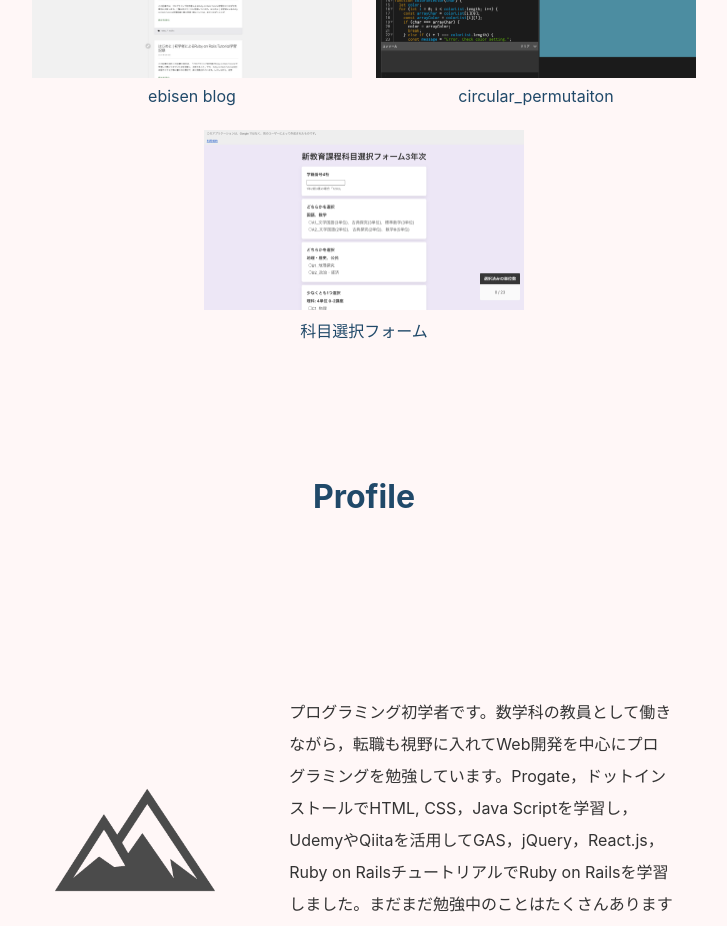
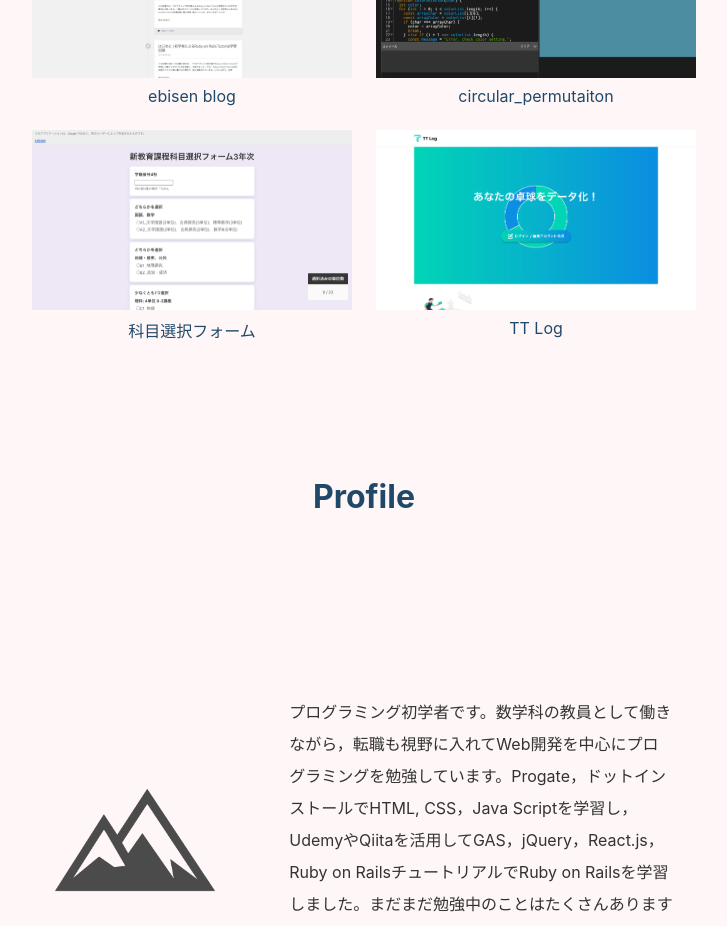
Before and after one commit to ebisenttt/portfolio_react, a React (Create React App) app: page / in a window 1280 px wide. Shown: the part 1000-1926 px from the top of the page, without its empty margins (276-1003 px from the left). Built offline with nearby package versions, Linux system fonts and the light colour scheme; no server answers; what aws-amplify would draw is missing.

Commit message:
[ADD] tt-log

```diff
--- a/src/App.tsx
+++ b/src/App.tsx
@@ -15,6 +15,7 @@ import TransitionsModal from 'component/modal';
 import img_ebisen_blog from './image/works/ebisen_blog.png';
 import img_p5js from "./image/works/p5js.png";
 import img_kamoku_sentaku from "./image/works/kamoku-sentaku.png";
+import img_tt_log from "./image/works/tt_log.png";
 import SkillImg from './image/skills';
 
 const Hero = () => (
@@ -47,6 +48,12 @@ const Works = () => {
       img: img_kamoku_sentaku,
       src: "https://script.google.com/macros/s/AKfycbxwfUBZtHgztv444U98vuJGGsBD9ebZ9rUj7yMjML49nkkMWCcU-FsT9YOWvybWspXT/exec",
       description: "科目選択調査用に作成したフォームです"
+    },
+    {
+      title:"TT Log",
+      img: img_tt_log,
+      src: "https://ttlog-alpha.ebisenttt.net",
+      description: "卓球の戦績を記録・分析するWebアプリです"
     }
   ]
   return (
```
Also changed, not shown: src/image/works/tt_log.png (added).
